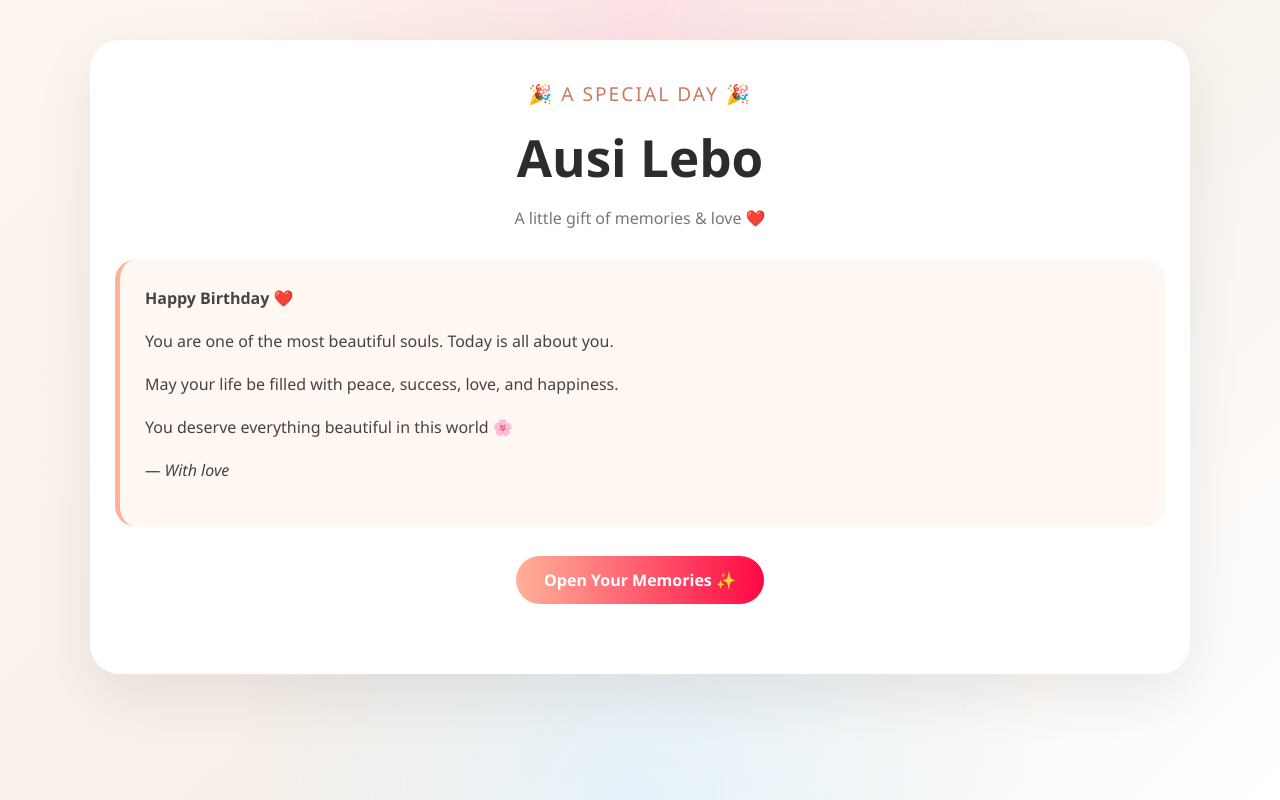
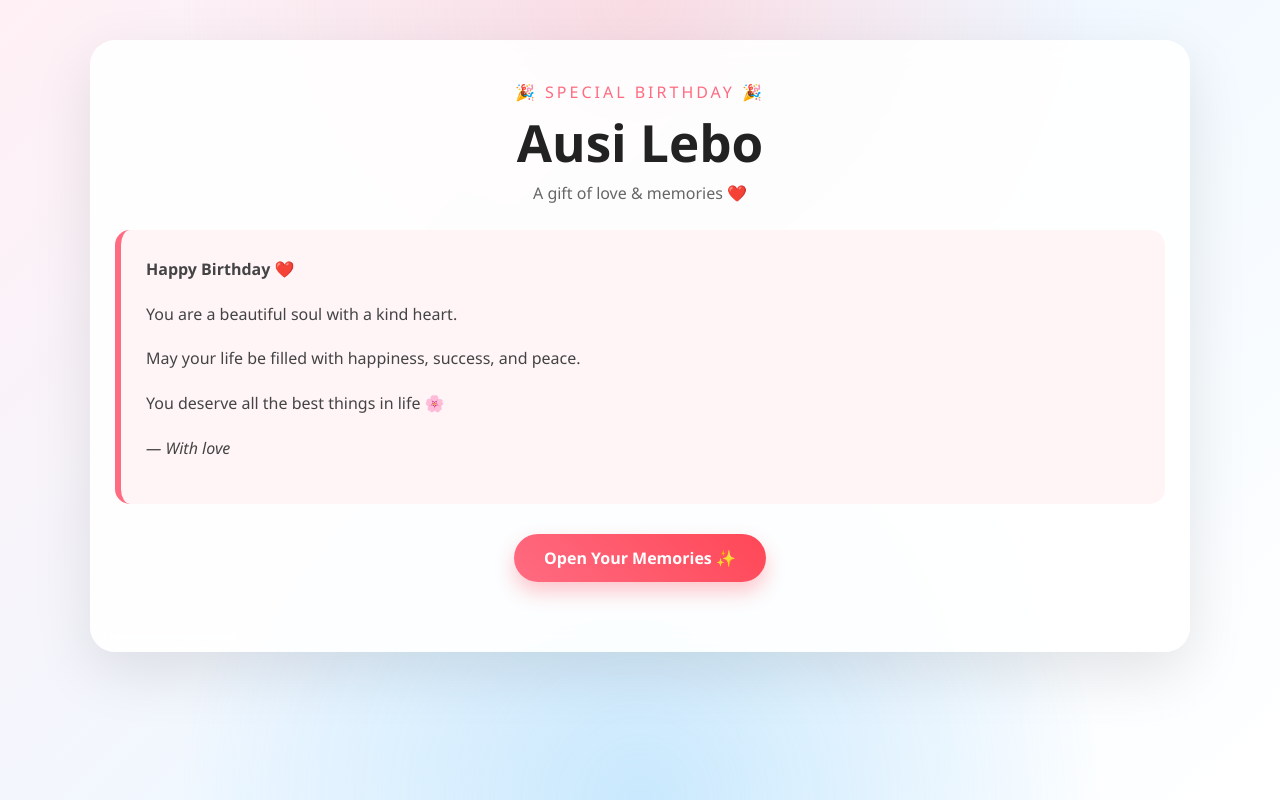
Before and after one commit to TumoTranzi/Ausi-Lebo, a website: page index.html in a window 1280 px wide. Drawn offline with nearby package versions, Linux system fonts and the light colour scheme.

Commit message:
Update styles and content in index.html

```diff
--- a/index.html
+++ b/index.html
@@ -9,76 +9,80 @@
 <script src="https://cdn.jsdelivr.net/npm/canvas-confetti@1.9.3/dist/confetti.browser.min.js"></script>
 
 <style>
+
 body{
     margin:0;
-    font-family: 'Poppins', 'Segoe UI', sans-serif;
-    background: linear-gradient(135deg,#fdf6f0,#f7efe8,#fff);
+    font-family:'Poppins','Segoe UI',sans-serif;
+    background: linear-gradient(135deg,#fff0f5,#f0f8ff,#ffffff);
     min-height:100vh;
     padding:40px 15px;
 }
 
-/* soft floating glow */
+/* glow background */
 body::before{
     content:"";
     position:fixed;
     inset:0;
-    background: radial-gradient(circle at top,#ffd6e0 0%,transparent 40%),
-                radial-gradient(circle at bottom,#d6f0ff 0%,transparent 40%);
-    opacity:0.6;
+    background: radial-gradient(circle at top,#ffb6c1 0%,transparent 45%),
+                radial-gradient(circle at bottom,#87cefa 0%,transparent 45%);
+    opacity:0.4;
     z-index:-1;
 }
 
+/* main card */
 .container-card{
     max-width:1100px;
     margin:auto;
-    background:white;
-    border-radius:30px;
+    background:rgba(255,255,255,0.9);
+    border-radius:25px;
     padding:40px 25px;
-    box-shadow:0 20px 60px rgba(0,0,0,0.08);
+    box-shadow:0 20px 60px rgba(0,0,0,0.1);
+    backdrop-filter:blur(10px);
 }
 
+/* titles */
 .small-title{
     text-align:center;
-    font-size:1.2rem;
-    color:#c97b63;
-    letter-spacing:2px;
+    font-size:1rem;
+    color:#ff6b81;
+    letter-spacing:3px;
 }
 
 .main-title{
     text-align:center;
     font-size:3.2rem;
-    font-weight:800;
-    color:#2c2c2c;
-    margin:10px 0;
+    font-weight:900;
+    color:#222;
 }
 
 .sub-title{
     text-align:center;
-    color:#777;
-    margin-bottom:30px;
+    color:#666;
+    margin-bottom:25px;
 }
 
-/* message */
+/* message box */
 .message{
-    background:#fff7f2;
-    border-left:5px solid #ffb199;
+    background:#fff5f7;
+    border-left:6px solid #ff6b81;
     padding:25px;
-    border-radius:20px;
+    border-radius:15px;
     color:#444;
-    line-height:1.7;
+    line-height:1.8;
 }
 
 /* button */
 .reveal-btn{
     display:block;
     margin:30px auto;
-    padding:12px 28px;
+    padding:12px 30px;
     border:none;
     border-radius:50px;
-    background:linear-gradient(90deg,#ffb199,#ff0844);
+    background:linear-gradient(45deg,#ff6b81,#ff4757);
     color:white;
     font-weight:600;
     transition:0.3s;
+    box-shadow:0 10px 20px rgba(255,71,87,0.3);
 }
 
 .reveal-btn:hover{
@@ -93,26 +97,35 @@ body::before{
     gap:20px;
 }
 
+/* photo card */
 .card{
     width:200px;
-    border:none;
-    border-radius:20px;
+    border-radius:18px;
     overflow:hidden;
     background:white;
-    box-shadow:0 10px 25px rgba(0,0,0,0.06);
-    transition:0.3s;
+    box-shadow:0 8px 20px rgba(0,0,0,0.08);
     opacity:0;
     animation:fadeUp 0.6s forwards;
+    transition:0.3s;
 }
 
+/* 🔥 CARD HOVER EFFECT */
 .card:hover{
-    transform:translateY(-8px);
+    transform:translateY(-10px) scale(1.05);
+    box-shadow:0 15px 35px rgba(0,0,0,0.2);
 }
 
+/* 🔥 IMAGE HOVER EFFECT */
 .card img{
     width:100%;
     height:200px;
     object-fit:cover;
+    transition:0.4s ease;
+}
+
+.card img:hover{
+    transform:scale(1.15);
+    filter:brightness(1.1);
 }
 
 .card p{
@@ -125,7 +138,7 @@ body::before{
 
 /* animation */
 @keyframes fadeUp{
-    from{opacity:0; transform:translateY(20px);}
+    from{opacity:0; transform:translateY(25px);}
     to{opacity:1; transform:translateY(0);}
 }
 
@@ -134,6 +147,7 @@ body::before{
     .main-title{font-size:2.2rem;}
     .card{width:150px;}
 }
+
 </style>
 </head>
 
@@ -141,15 +155,15 @@ body::before{
 
 <div class="container-card">
 
-    <div class="small-title">🎉 A SPECIAL DAY 🎉</div>
+    <div class="small-title">🎉 SPECIAL BIRTHDAY 🎉</div>
     <div class="main-title">Ausi Lebo</div>
-    <div class="sub-title">A little gift of memories & love ❤️</div>
+    <div class="sub-title">A gift of love & memories ❤️</div>
 
     <div class="message">
         <p><b>Happy Birthday ❤️</b></p>
-        <p>You are one of the most beautiful souls. Today is all about you.</p>
-        <p>May your life be filled with peace, success, love, and happiness.</p>
-        <p>You deserve everything beautiful in this world 🌸</p>
+        <p>You are a beautiful soul with a kind heart.</p>
+        <p>May your life be filled with happiness, success, and peace.</p>
+        <p>You deserve all the best things in life 🌸</p>
         <p><i>— With love</i></p>
     </div>
 
@@ -198,16 +212,16 @@ gallery.appendChild(div);
 opened = true;
 
 confetti({
-particleCount:120,
-spread:80,
+    particleCount:150,
+    spread:90,
     origin:{y:0.6}
 });
 
-btn.innerText = "Memories Opened ❤️";
+btn.innerText = "Memories Unlocked ❤️";
+
 });
 
 </script>
 
-<script src="https://cdn.jsdelivr.net/npm/bootstrap@5.3.3/dist/js/bootstrap.bundle.min.js"></script>
 </body>
 </html>
```
Lines whose indentation alone changed are shown as unchanged.
